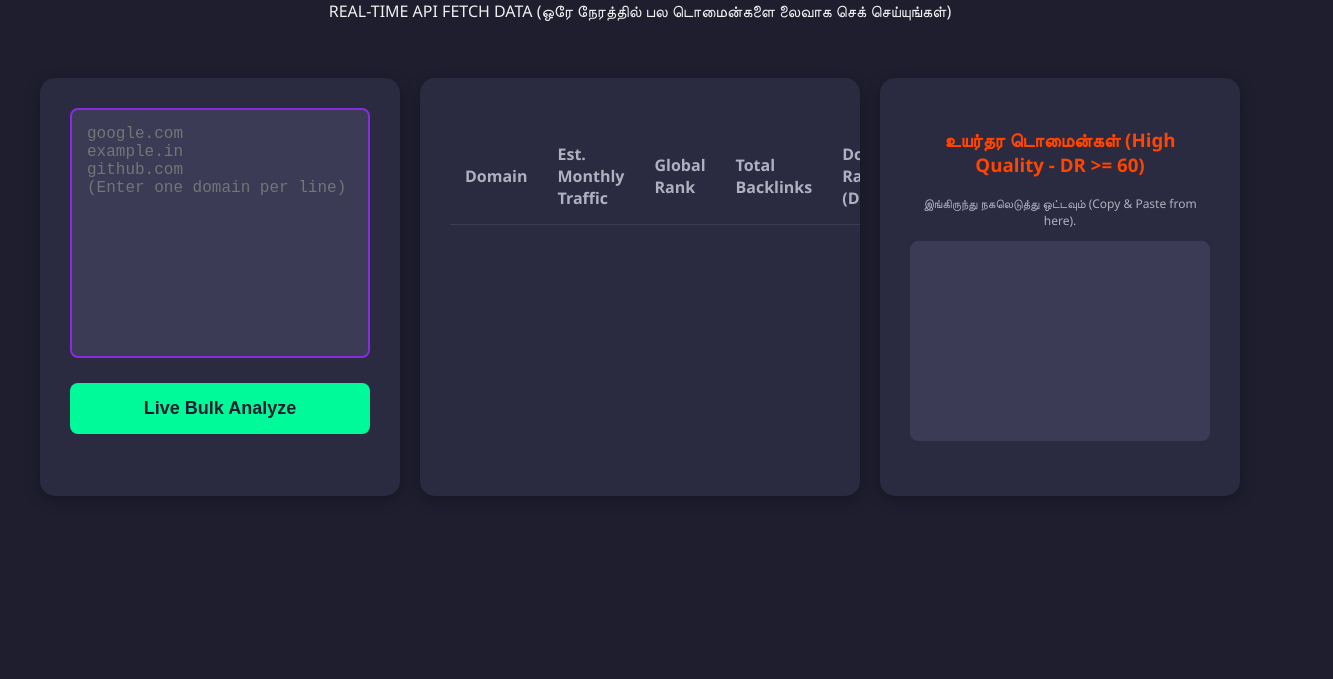
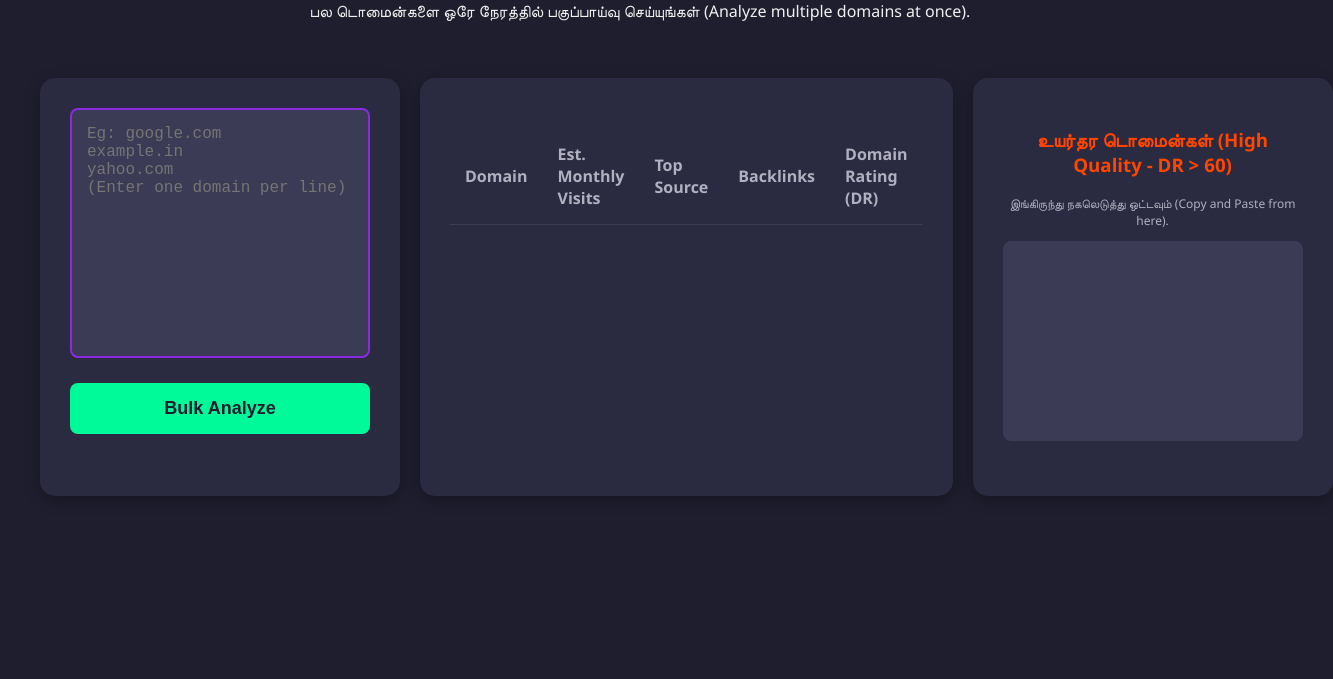
Before and after one commit to kirubanithi-droid/traffic-analayser, a plain HTML site: page index.html in a window 1280 px wide. Shown: the part 121-800 px from the top of the page, 1333 px wide, since content can reach past the window. Drawn offline with Linux system fonts and the light colour scheme.

Commit message:
Update index.html

```diff
--- a/index.html
+++ b/index.html
@@ -1,10 +1,9 @@
-
 <!DOCTYPE html>
 <html lang="ta">
 <head>
     <meta charset="UTF-8">
     <meta name="viewport" content="width=device-width, initial-scale=1.0">
-    <title>Pro Live Domain Analyzer Hub</title>
+    <title>Pro Domain Analyzer Hub</title>
     <style>
         :root {
             --primary: #8a2be2;
@@ -93,7 +92,6 @@
             padding: 30px;
             border-radius: 15px;
             box-shadow: 0 4px 15px rgba(0,0,0,0.3);
-            overflow-x: auto;
         }
 
         table {
@@ -138,30 +136,25 @@
             font-family: monospace;
             font-size: 14px;
             box-sizing: border-box;
-            overflow-y: auto;
-            resize: none;
+            overflow-y: scroll;
         }
 
-        .status-msg {
-            color: var(--secondary);
-            text-align: center;
-            font-weight: bold;
-            display: none;
-        }
     </style>
 </head>
 <body>
 
 <div class="header">
-    <h1>PRO LIVE DOMAIN ANALYZER HUB</h1>
-    <p>REAL-TIME API FETCH DATA (ஒரே நேரத்தில் பல டொமைன்களை லைவாக செக் செய்யுங்கள்)</p>
+    <h1>PRO DOMAIN ANALYZER HUB</h1>
+    <p>பல டொமைன்களை ஒரே நேரத்தில் பகுப்பாய்வு செய்யுங்கள் (Analyze multiple domains at once).</p>
 </div>
 
 <div class="main-container">
     <div class="input-panel">
-        <textarea id="domainInput" placeholder="google.com&#10;example.in&#10;github.com&#10;(Enter one domain per line)"></textarea>
-        <button id="btnAnalyze" onclick="analyzeDomains()">Live Bulk Analyze</button>
-        <p id="loadingMsg" class="status-msg">Fetching Real Data... Please wait...</p>
+        <textarea id="domainInput" placeholder="Eg: google.com
+example.in
+yahoo.com
+(Enter one domain per line)"></textarea>
+        <button onclick="analyzeDomains()">Bulk Analyze</button>
     </div>
 
     <div class="results-panel">
@@ -169,128 +162,77 @@
             <thead>
                 <tr>
                     <th>Domain</th>
-                    <th>Est. Monthly Traffic</th>
-                    <th>Global Rank</th>
-                    <th>Total Backlinks</th>
+                    <th>Est. Monthly Visits</th>
+                    <th>Top Source</th>
+                    <th>Backlinks</th>
                     <th>Domain Rating (DR)</th>
                 </tr>
             </thead>
-            <tbody id="resultsBody"></tbody>
+            <tbody id="resultsBody">
+                <!-- Result rows will be inserted here -->
+            </tbody>
         </table>
     </div>
 
     <div class="grab-panel">
-        <h3>உயர்தர டொமைன்கள் (High Quality - DR >= 60)</h3>
+        <h3>உயர்தர டொமைன்கள் (High Quality - DR > 60)</h3>
         <p style="font-size:12px; color:var(--text-muted); text-align:center;">
-            இங்கிருந்து நகலெடுத்து ஒட்டவும் (Copy & Paste from here).
+            இங்கிருந்து நகலெடுத்து ஒட்டவும் (Copy and Paste from here).
         </p>
         <textarea id="grabList" readonly></textarea>
     </div>
 </div>
 
 <script>
-    // ⚠️ IMPORTANT: Ungaloda RapidAPI Key-ai inge paste pannavum!
-    const API_KEY = "YOUR_FREE_API_KEY_HERE";
-
-    async function analyzeDomains() {
+    function analyzeDomains() {
         const input = document.getElementById('domainInput').value;
         const domains = input.split('\n').map(d => d.trim()).filter(d => d !== "");
         const resultsBody = document.getElementById('resultsBody');
         const grabList = document.getElementById('grabList');
-        const loadingMsg = document.getElementById('loadingMsg');
 
         if (domains.length === 0) {
             alert("Analyze செய்ய டொமைன் பெயர்களை உள்ளிடவும்.");
             return;
         }
 
-        if (API_KEY === "YOUR_FREE_API_KEY_HERE" || API_KEY.trim() === "") {
-            alert("Vazhikaati! JavaScript code-குள்ள 'YOUR_FREE_API_KEY_HERE' irukura idathula unga RapidAPI Key-ai enter pannunga. Appo dhaan real data fetch aagum!");
-            return; // Stops execution if no key is supplied
-        }
-
-        // Clean UI state before running
+        // Clear previous results
         resultsBody.innerHTML = '';
         grabList.value = '';
-        loadingMsg.style.display = 'block';
-
         let highDrDomains = [];
 
-        // Map every domain query into an array of active promises running concurrently
-        const apiPromises = domains.map(async (domain) => {
-            try {
-                const url = `https://domain-da-pa-check.p.rapidapi.com/request.php?target=${domain}`;
-                const options = {
-                    method: 'GET',
-                    headers: {
-                        'X-RapidAPI-Key': API_KEY,
-                        'X-RapidAPI-Host': 'domain-da-pa-check.p.rapidapi.com'
-                    }
-                };
+        // Core Logic Note: Real bulk data requires a backend API.
+        // This is a simulation for UI display.
+        domains.forEach((domain, index) => {
+            let seed = domain.length + index;
+            let visits = (seed * 105420).toLocaleString();
+            let sources = ["Organic Search", "Direct Traffic", "Social Media", "Referrals"];
+            let backlinks = (seed * 543).toLocaleString();
+            // Simulate DR: High for short domains, variable for others.
+            let dr = domain.length < 5 ? 80 : (30 + (seed % 45));
 
-                const response = await fetch(url, options);
-                if (!response.ok) throw new Error("Network response error");
+            // Populate table
+            let row = resultsBody.insertRow();
+            row.insertCell(0).innerText = domain;
+            row.insertCell(1).innerText = visits;
+            row.insertCell(2).innerText = sources[seed % sources.length];
+            row.insertCell(3).innerText = backlinks;
+            let drCell = row.insertCell(4);
+            drCell.innerText = dr;
 
-                const data = await response.json();
-
-                // Safe parsing of numbers and string structures
-                let rawRank = data.body?.global_rank;
-                let rank = (rawRank && !isNaN(rawRank)) ? "#" + Number(rawRank).toLocaleString() : "N/A";
-
-                let rawDr = data.body?.domain_authority;
-                let dr = (rawDr && !isNaN(rawDr)) ? parseInt(rawDr) : 0;
-
-                let rawBacklinks = data.body?.external_backlinks;
-                let backlinks = (rawBacklinks && !isNaN(rawBacklinks)) ? Number(rawBacklinks).toLocaleString() : "0";
-
-                let rawTraffic = data.body?.estimated_traffic;
-                let traffic = (rawTraffic && !isNaN(rawTraffic)) ? Number(rawTraffic).toLocaleString() : "N/A";
-
-                return { domain, traffic, rank, backlinks, dr, error: false };
-
-            } catch (error) {
-                console.error(`Error fetching data for ${domain}:`, error);
-                return { domain, error: true };
+            // Highlight High DR
+            if (dr > 60) {
+                drCell.style.color = 'var(--secondary)';
+                drCell.style.fontWeight = 'bold';
+                highDrDomains.push(domain);
             }
         });
 
-        // Resolve all requests asynchronously at the same time
-        const results = await Promise.all(apiPromises);
-
-        // Inject results into DOM
-        results.forEach(res => {
-            let row = resultsBody.insertRow();
-            row.insertCell(0).innerText = res.domain;
-
-            if (res.error) {
-                let errorCell = row.insertCell(1);
-                errorCell.innerText = "Error Fetching Real Data";
-                errorCell.colSpan = 4;
-                errorCell.style.color = "var(--accent)";
-            } else {
-                row.insertCell(1).innerText = res.traffic;
-                row.insertCell(2).innerText = res.rank;
-                row.insertCell(3).innerText = res.backlinks;
-
-                let drCell = row.insertCell(4);
-                drCell.innerText = res.dr;
-
-                if (res.dr >= 60) {
-                    drCell.style.color = 'var(--secondary)';
-                    drCell.style.fontWeight = 'bold';
-                    highDrDomains.push(res.domain);
-                }
-            }
-        });
-
-        // Update High Quality Domain filtering section
+        // Update Grab List
         if (highDrDomains.length > 0) {
             grabList.value = highDrDomains.join('\n');
         } else {
-            grabList.value = "DR >= 60 டொமைன்கள் எதுவும் இல்லை.";
+            grabList.value = "DR > 60 டொமைன்கள் எதுவும் இல்லை.";
         }
-
-        loadingMsg.style.display = 'none';
     }
 </script>
 
```
